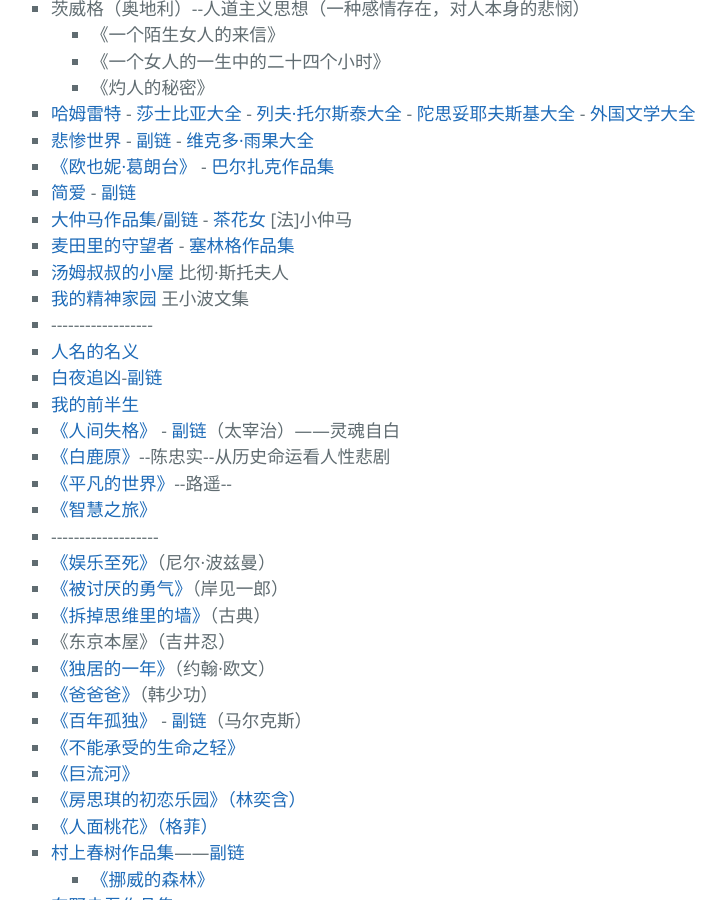
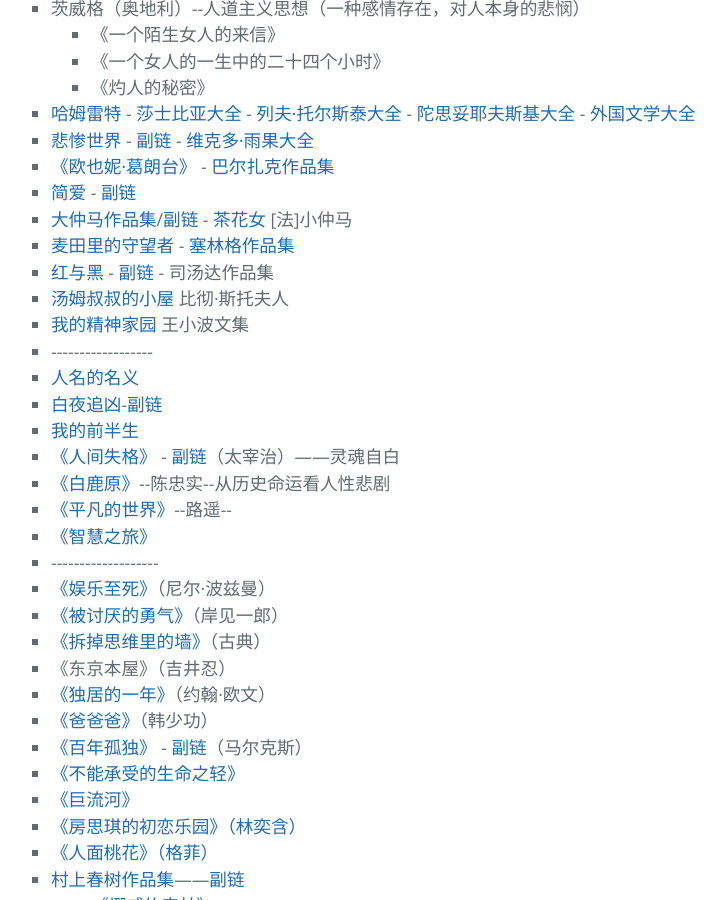
Before and after one commit to AmbroseRen/test, a Jekyll site: the page built from Library/BookListsOne.md, in a window 1280 px wide and 900 px high, scrolled down 3728 px. Shown: the whole window, without its empty margins (293-1019 px from the left). Built offline with Jekyll 4.4.1, drawn with Linux system fonts in a browser that asks for light colours; our own code applies the rules of GitHub Pages for plain Markdown files; the repository's description, which GitHub fills in, is left out.

Commit message:
Update BookListsOne.md

```diff
--- a/Library/BookListsOne.md
+++ b/Library/BookListsOne.md
@@ -208,6 +208,7 @@
                     <li><a href="https://www.kunnu.com/jianai/">简爱</a> - <a href="https://www.tianyabooks.com/book/Jane_Eyre/">副链</a></li>
 		    <li><a href="http://book.sbkk8.com/waiguo/dazhongmazuopinji/">大仲马作品集</a>/<a href="https://www.kanunu8.com/files/writer/10191.html">副链</a> - <a href="https://www.kunnu.com/chahuanv/">茶花女</a> [法]小仲马</li>
 		    <li><a href="https://www.kanunu8.com/book/3826/index.html">麦田里的守望者</a> - <a href="https://www.kanunu8.com/files/writer/3821.html">塞林格作品集</a></li>
+		    <li><a href="https://www.kunnu.com/hongyuhei/">红与黑</a> - <a href="https://www.kanunu8.com/book/3871/index.html">副链</a> - <a href="https://www.kanunu8.com/files/writer/3868.html"></a>司汤达作品集</li>
 		    <li><a href="https://www.kanunu8.com/book4/10161/">汤姆叔叔的小屋</a> 比彻·斯托夫人</li>
 		    <li><a href="https://www.yooread.net/8/1735/">我的精神家园</a> 王小波文集</li>
                     <li>------------------</li>
```
